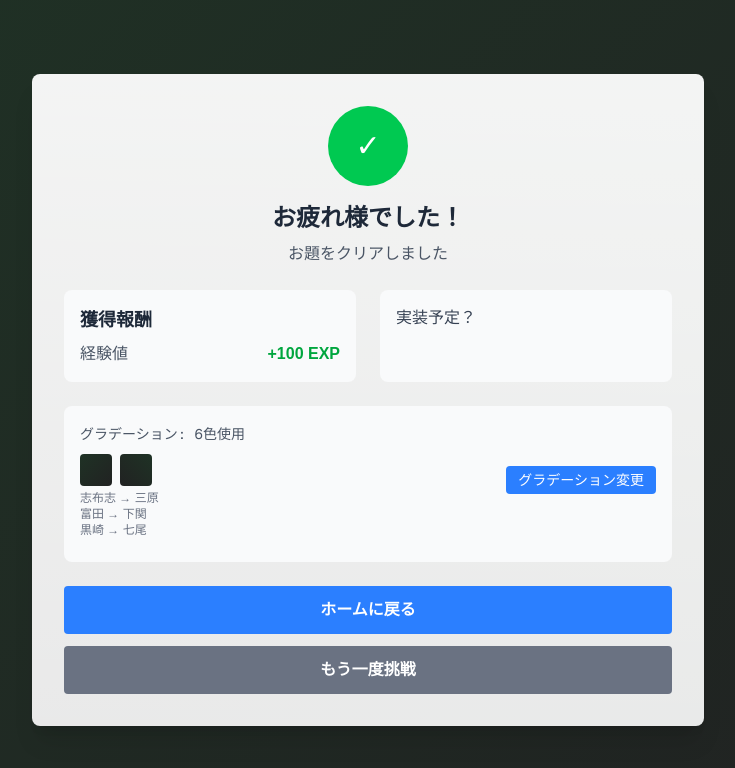
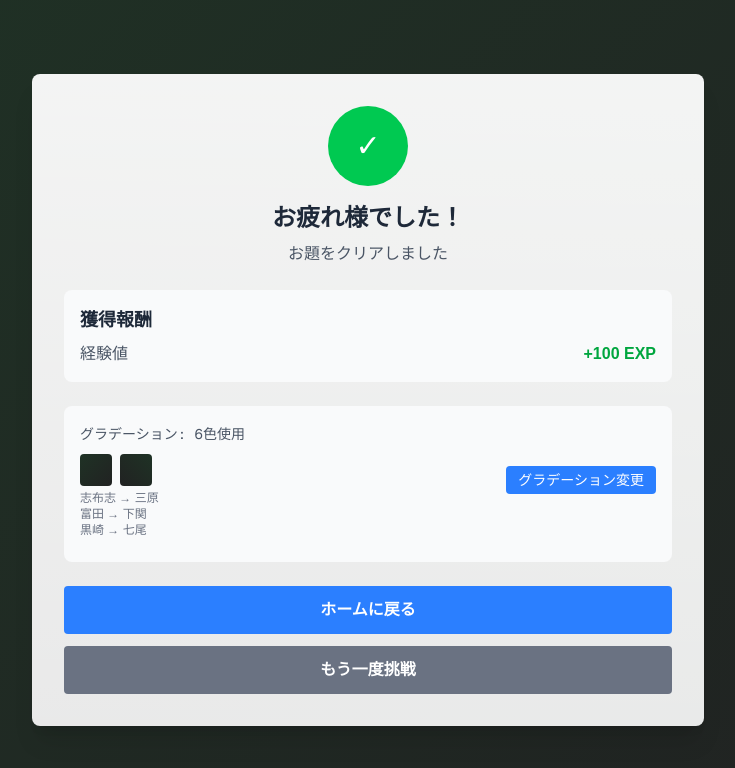
Before and after one commit to KinuGra/tosho-2509-front, a Next.js app: page /result in a window 1280 px wide. Shown: the top 768 px of the page, without its empty margins (272-1007 px from the left). Built offline with nearby package versions, Linux system fonts and the light colour scheme.

Commit message:
fix: keikenchi

```diff
--- a/src/app/result/page.tsx
+++ b/src/app/result/page.tsx
@@ -26,17 +26,11 @@ export default function ResultPage() {
           <p className="text-gray-600">お題をクリアしました</p>
         </div>
 
-        <div className="grid grid-cols-1 md:grid-cols-2 gap-6 mb-6">
-          <div className="bg-gray-50 rounded-lg p-4">
-            <h2 className="text-lg font-semibold text-gray-800 mb-2">獲得報酬</h2>
-            <div className="flex justify-between items-center">
-              <span className="text-gray-600">経験値</span>
-              <span className="text-green-600 font-bold">+100 EXP</span>
-            </div>
-          </div>
-
-          <div className="text-gray-700 bg-gray-50 rounded-lg p-4">
-            実装予定？
+        <div className="bg-gray-50 rounded-lg p-4 mb-6">
+          <h2 className="text-lg font-semibold text-gray-800 mb-2">獲得報酬</h2>
+          <div className="flex justify-between items-center">
+            <span className="text-gray-600">経験値</span>
+            <span className="text-green-600 font-bold">+100 EXP</span>
           </div>
         </div>
 
```
